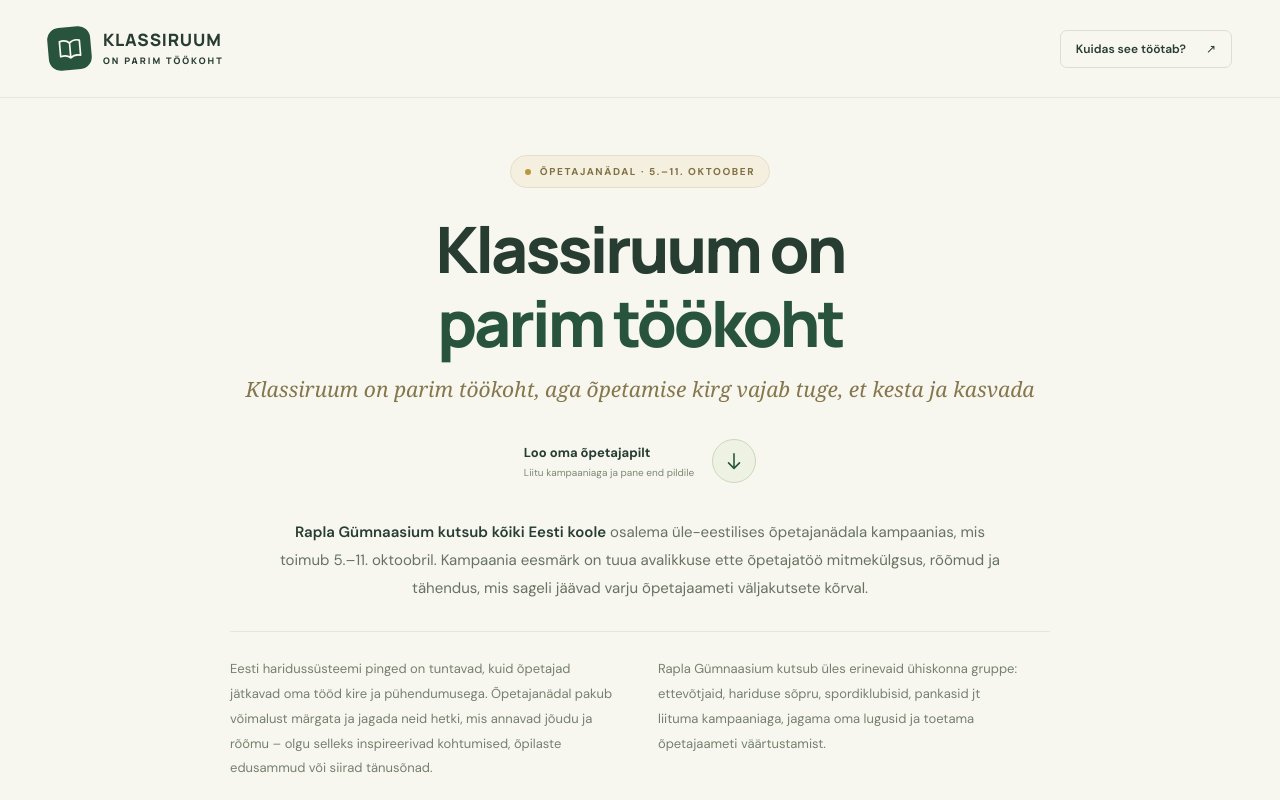
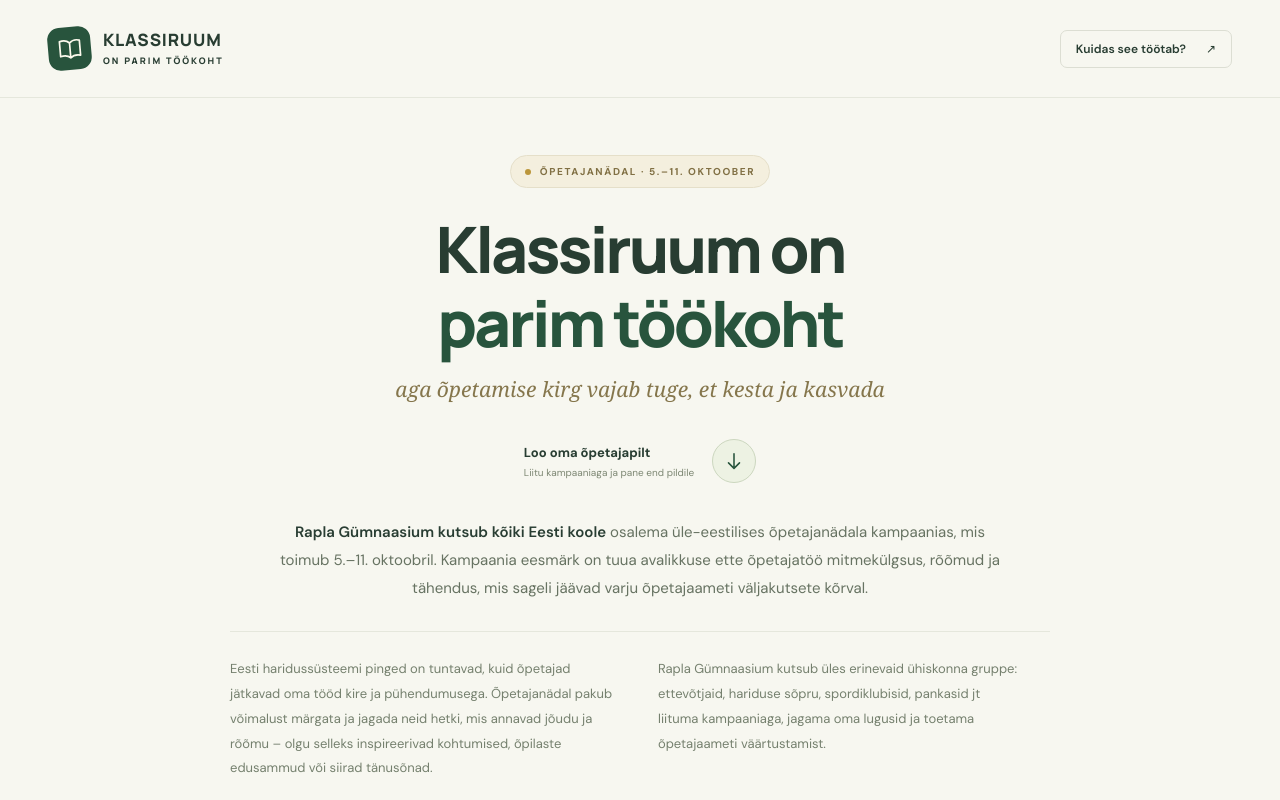
Before and after one commit to miksniki/Klassiruum-On-Parim-Tookoht, a React (Vite) app: page / in a window 1280 px wide. Shown: the top 800 px of the page. Built offline with nearby package versions, Linux system fonts and the light colour scheme.

Commit message:
intro text edit

```diff
--- a/src/components/CampaignIntro.tsx
+++ b/src/components/CampaignIntro.tsx
@@ -6,7 +6,7 @@ export function CampaignIntro() {
   return <section className="campaign-intro" aria-labelledby="campaign-title">
     <div className="campaign-date"><span/> ÕPETAJANÄDAL · 5.–11. OKTOOBER</div>
     <h1 id="campaign-title">Klassiruum on<br/> <span>parim töökoht</span></h1>
-    <p className="campaign-subtitle">Klassiruum on parim töökoht, aga õpetamise kirg vajab tuge, et kesta ja kasvada</p>
+    <p className="campaign-subtitle">aga õpetamise kirg vajab tuge, et kesta ja kasvada</p>
 
     <a className="campaign-scroll" href="#fotostuudio">
       <span className="campaign-scroll-label">Loo oma õpetajapilt<small>Liitu kampaaniaga ja pane end pildile</small></span>
```
Also changed, not shown: 6 other files (tests, documents, lock files or other folders).
